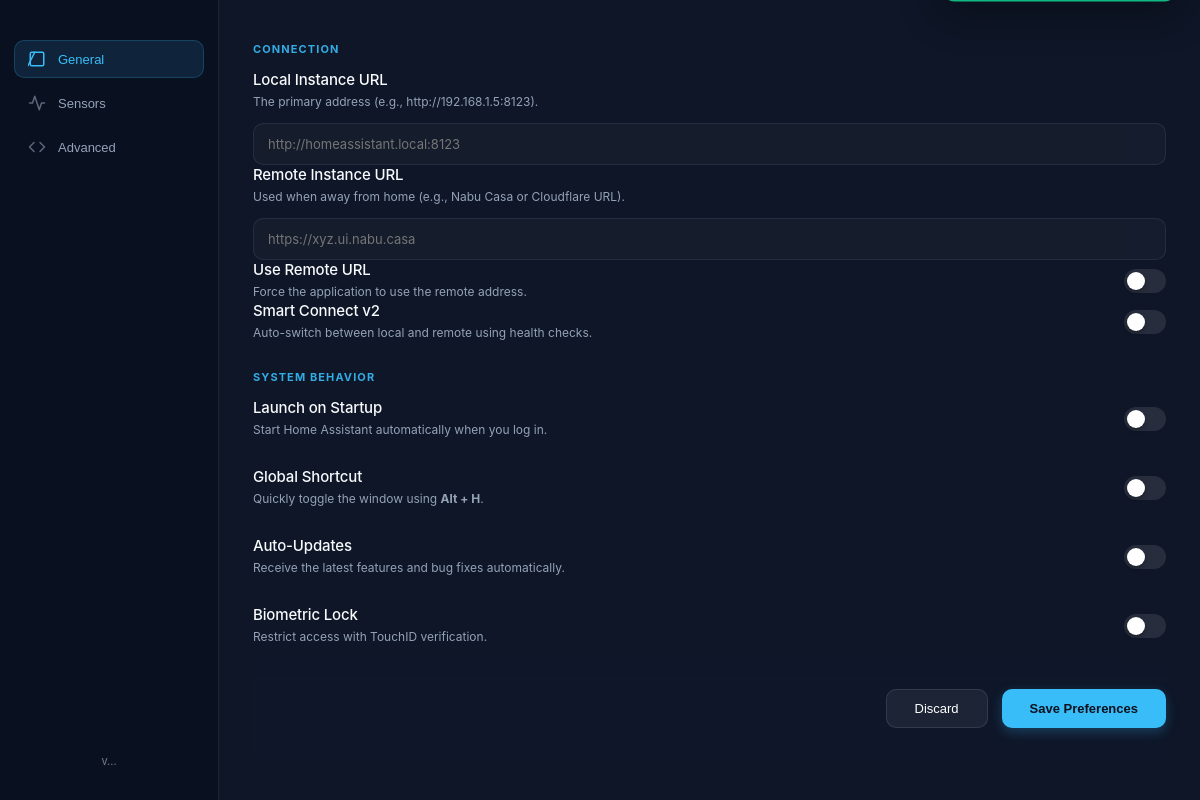
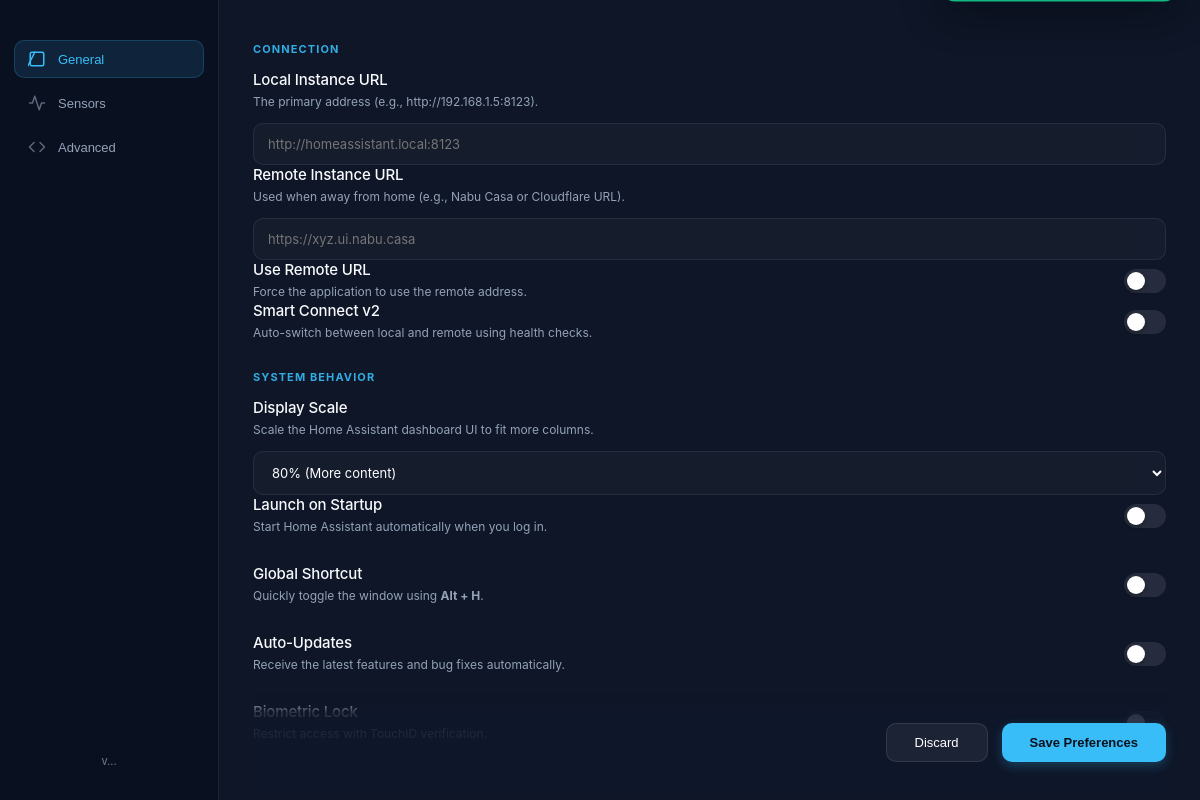
Before and after one commit to nexos20lv/Home-Assistant-Desktop, an Electron app: page src/renderer/preferences.html in a window 1200 px wide. Drawn offline with Linux system fonts and the light colour scheme; no server answers.

Commit message:
feat: add display scale setting to preferences UI and implement normalization logic

```diff
--- a/src/renderer/preferences.html
+++ b/src/renderer/preferences.html
@@ -347,6 +347,22 @@
                 <div>
                   <div class="section-header">System behavior</div>
                   <div style="height: 12px;"></div>
+                  <div class="setting-row vertical">
+                      <div class="setting-info">
+                          <h3>Display Scale</h3>
+                          <p>Scale the Home Assistant dashboard UI to fit more columns.</p>
+                      </div>
+                      <select id="display-scale">
+                          <option value="80">80% (More content)</option>
+                          <option value="85">85%</option>
+                          <option value="90">90%</option>
+                          <option value="95">95%</option>
+                          <option value="100">100% (Default)</option>
+                          <option value="105">105%</option>
+                          <option value="110">110% (Larger)</option>
+                      </select>
+                  </div>
+
                   <div class="setting-row">
                       <div class="setting-info">
                           <h3>Launch on Startup</h3>
@@ -579,6 +595,7 @@
                 document.getElementById('sensor-interval-minutes').value = String(settings.sensorIntervalMinutes || 1);
                 document.getElementById('power-saver-mode').checked = !!settings.powerSaverMode;
                 document.getElementById('startup-scripts-safe-mode').checked = settings.startupScriptsSafeMode !== false;
+                document.getElementById('display-scale').value = String(settings.displayScale || 100);
                 document.getElementById('app-version').innerText = settings.appVersion || '1.0.0';
 
                 const logs = await window.prefsAPI.getErrorLogs();
@@ -612,7 +629,8 @@
                 reportActiveApp: document.getElementById('report-active-app').checked,
                 sensorIntervalMinutes: Number(document.getElementById('sensor-interval-minutes').value),
                 powerSaverMode: document.getElementById('power-saver-mode').checked,
-                startupScriptsSafeMode: document.getElementById('startup-scripts-safe-mode').checked
+                startupScriptsSafeMode: document.getElementById('startup-scripts-safe-mode').checked,
+                displayScale: Number(document.getElementById('display-scale').value)
             };
 
             await window.prefsAPI.saveSettings(settings);
```
Also changed, not shown: src/main/main.js (+20 -0 lines).
